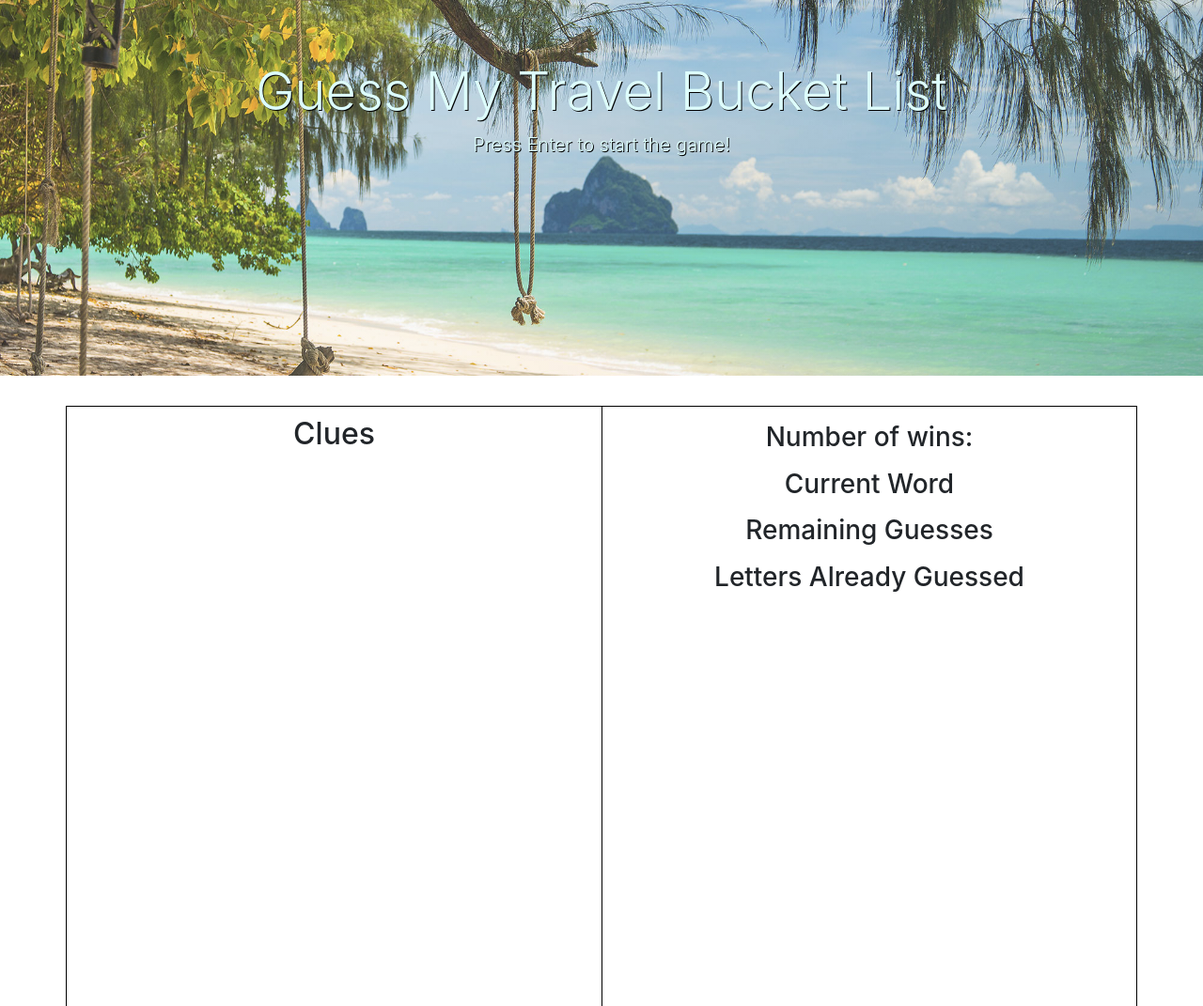
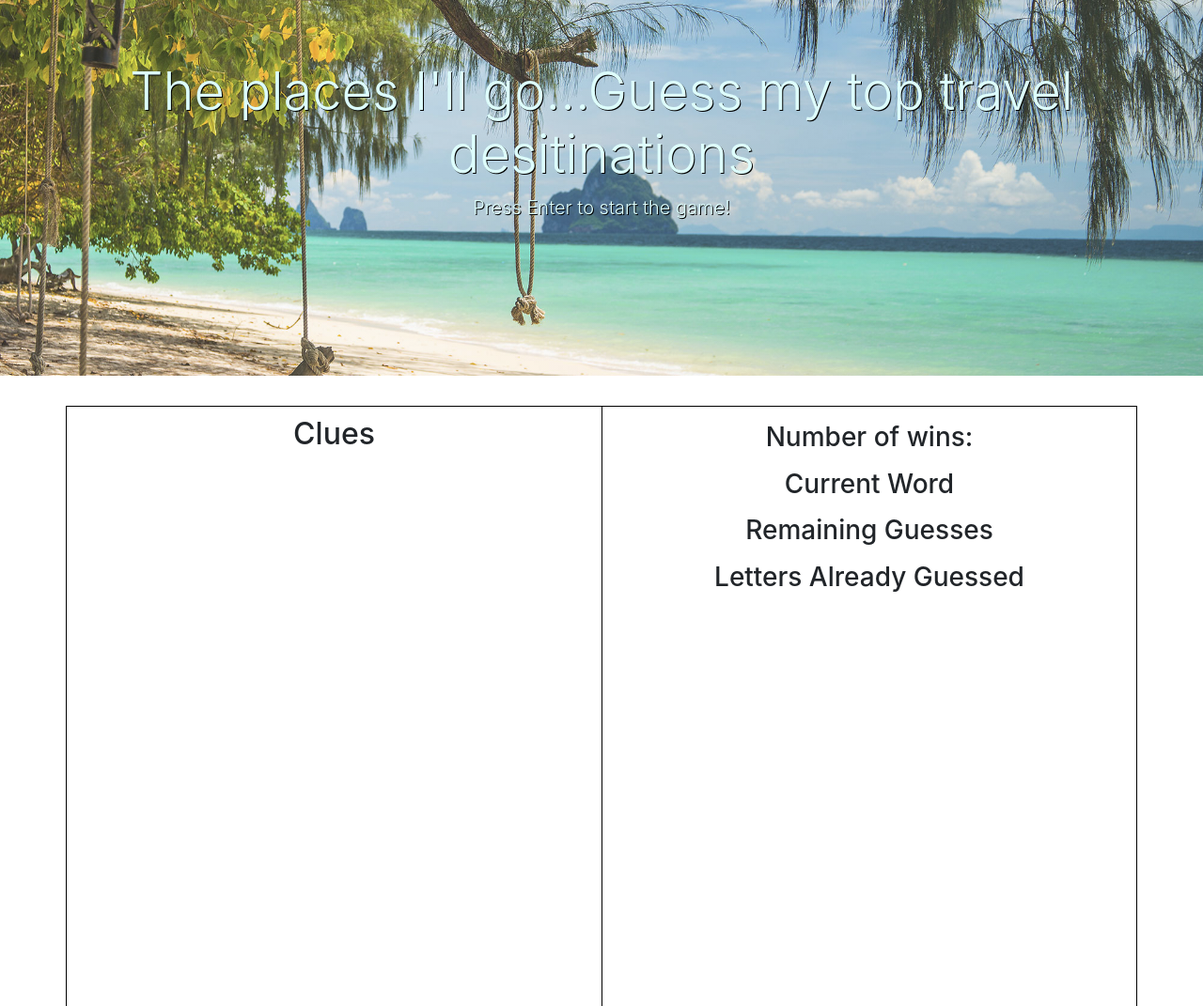
Before and after one commit to msurface/hangman-travel, a plain HTML site: page index.html in a window 1280 px wide. Shown: the whole page at 94% size. Drawn offline with nearby package versions, Linux system fonts and the light colour scheme.

Commit message:
updating the header

```diff
--- a/index.html
+++ b/index.html
@@ -12,7 +12,7 @@
 <body>
     <div class="jumbotron jumbotron-fluid header">
         <div class="container">
-            <h1 class="display-4">Guess My Travel Bucket List</h1>
+            <h1 class="display-4">The places I'll go...Guess my top travel desitinations</h1>
             <p class="lead" id="start-game">Press Enter to start the game!</p>
         </div>
     </div>
```
